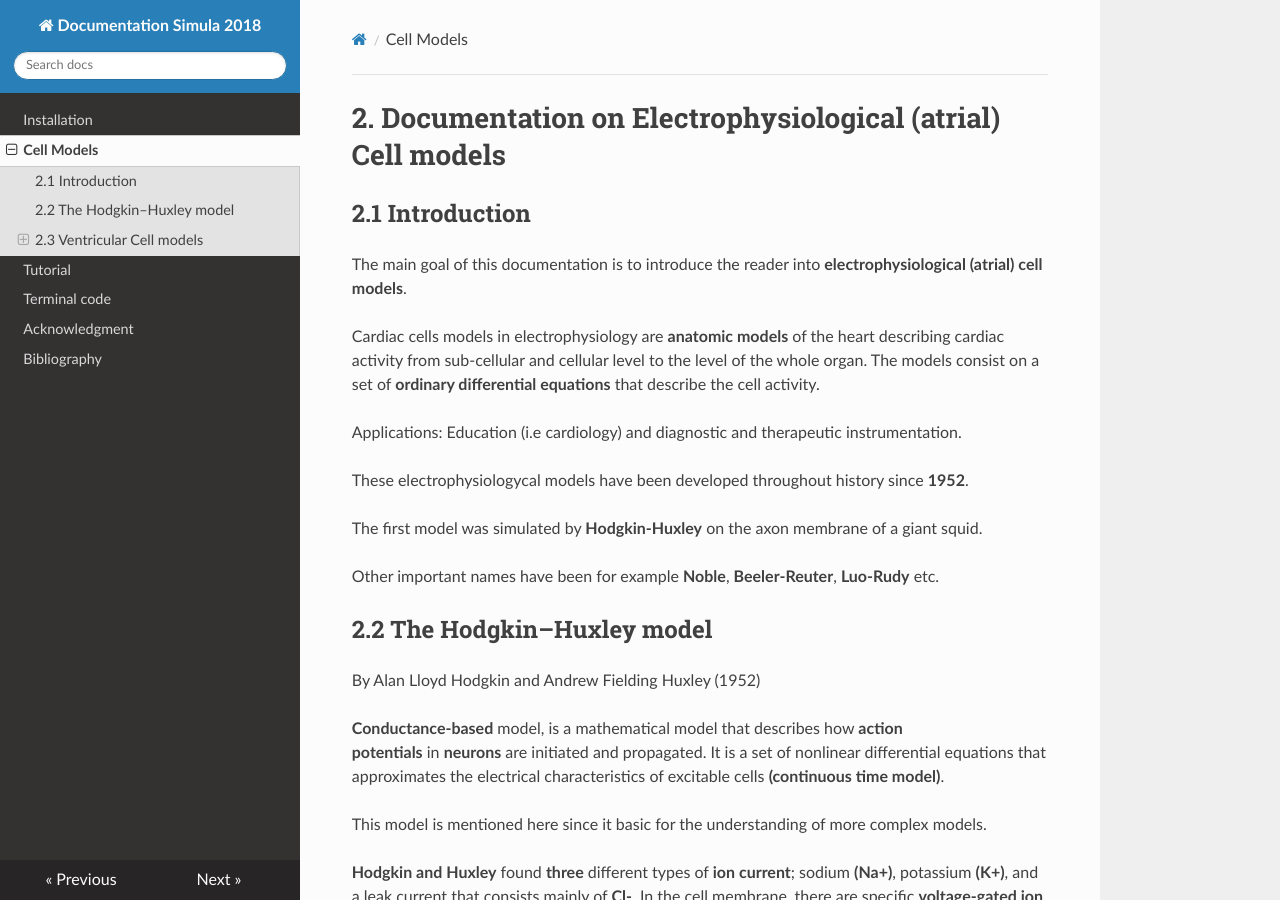
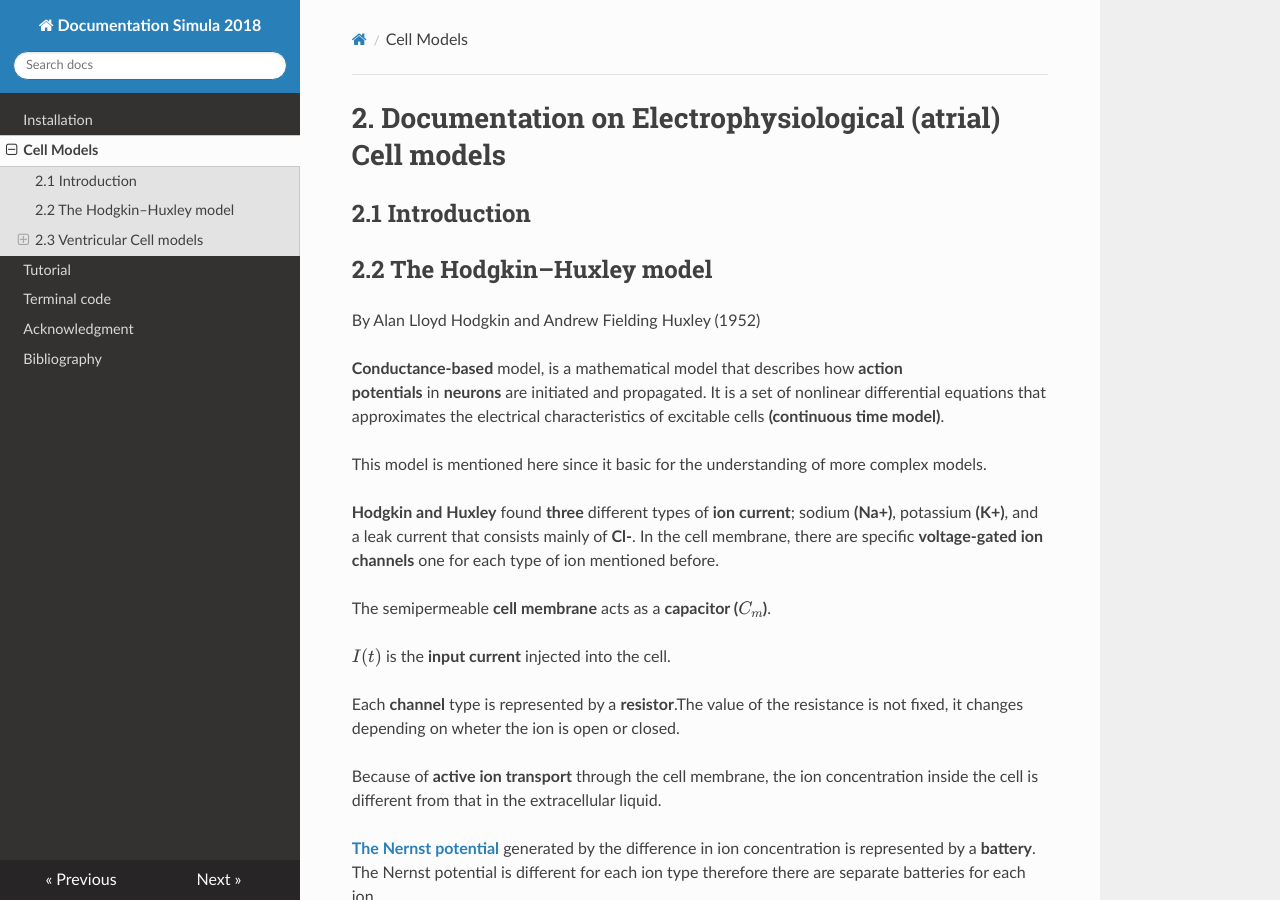
Before and after one commit to ErikaKvalem/Documentation-2018-MkDocs, an MkDocs documentation site: the page built from docs/cellm.md, in a window 1280 px wide and 900 px high. Built offline with MkDocs 1.6.1, drawn with Linux system fonts in a browser that asks for light colours; nearby versions of some CDN libraries; formulas are drawn with MathJax 3; old or Windows-style settings are respelled for this version of MkDocs.

Commit message:
Update cellm.md

```diff
--- a/docs/cellm.md
+++ b/docs/cellm.md
@@ -3,17 +3,6 @@
 # 2. Documentation on Electrophysiological (atrial) Cell models
 ## 2.1 Introduction
 
-The main goal of this documentation is to introduce the reader into **electrophysiological (atrial) cell models**.
-
-Cardiac cells models in electrophysiology are **anatomic models** of the heart describing cardiac activity from sub-cellular and cellular level to the level of the whole organ. The models consist on a set of **ordinary differential equations** that describe the cell activity.
-
-Applications: Education (i.e cardiology) and diagnostic and therapeutic instrumentation.
-
-These electrophysiologycal models have been developed throughout history since **1952**.
-
-The first model was simulated by **Hodgkin-Huxley** on the axon membrane of a giant squid.
-
-Other important names have been for example **Noble**, **Beeler-Reuter**, **Luo-Rudy** etc.
 
 ## 2.2 The Hodgkin–Huxley model
 By Alan Lloyd Hodgkin and Andrew Fielding Huxley (1952)
```
